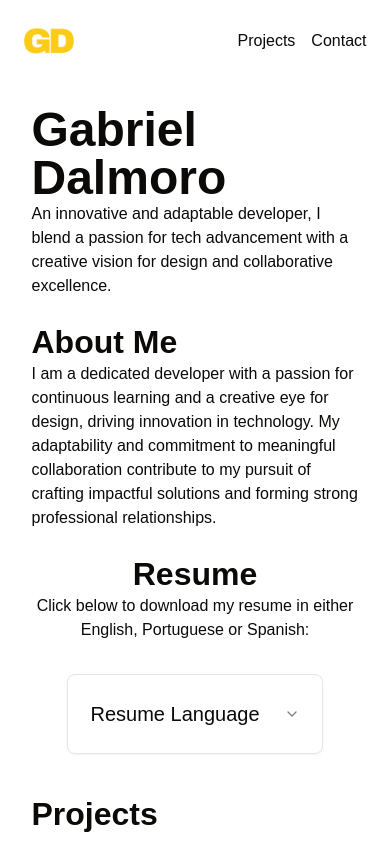
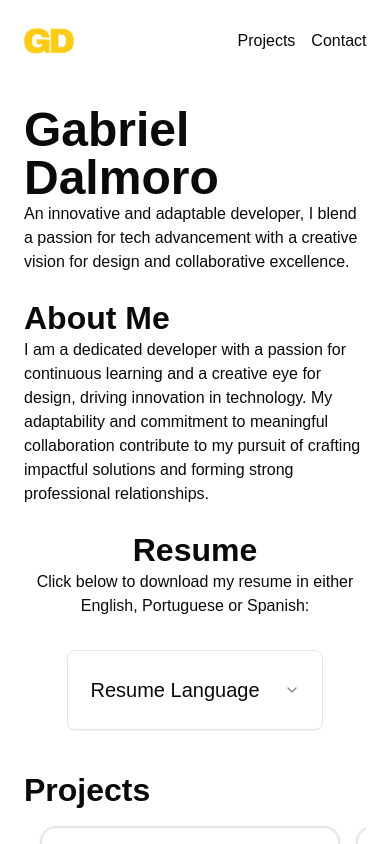
Before and after one commit to Gabriel-Dalmoro/my-website, a Next.js app: page / in a window 390 px wide. Shown: the top 844 px of the page. Built offline with nearby package versions, Linux system fonts and the light colour scheme.

Commit message:
limit width

```diff
--- a/app/globals.css
+++ b/app/globals.css
@@ -4,6 +4,9 @@
 
 body {
   font-family: Arial, Helvetica, sans-serif;
+}
+html {
+  scroll-behavior: smooth;
 }
 
 /* 🔹 Define CSS Variables for Theming (ShadCN Uses These) */
--- a/app/page.tsx
+++ b/app/page.tsx
@@ -222,7 +222,7 @@ export default function Home() {
   return (
     <div className="min-h-screen bg-background text-foreground">
       {/* 🏗 Updated layout to use `container` for auto width handling */}
-      <main className="gap-lg p-lg sm:p-xl container mx-auto flex flex-col">
+      <main className="max-w-container gap-lg p-lg sm:p-xl container mx-auto flex flex-col">
         {/* ✅ Applied system typography */}
         <section>
           <h1 className="text-5xl font-bold md:text-8xl">Gabriel Dalmoro</h1>
--- a/tailwind.config.ts
+++ b/tailwind.config.ts
@@ -72,6 +72,9 @@ export default {
   ],
   theme: {
     extend: {
+      maxWidth: {
+        container: "1350px", // Limits max width on large screens
+      },
       // 🔹 Colors still use CSS variables (ShadCN uses these)
       colors: {
         background: "hsl(var(--background))",
```
